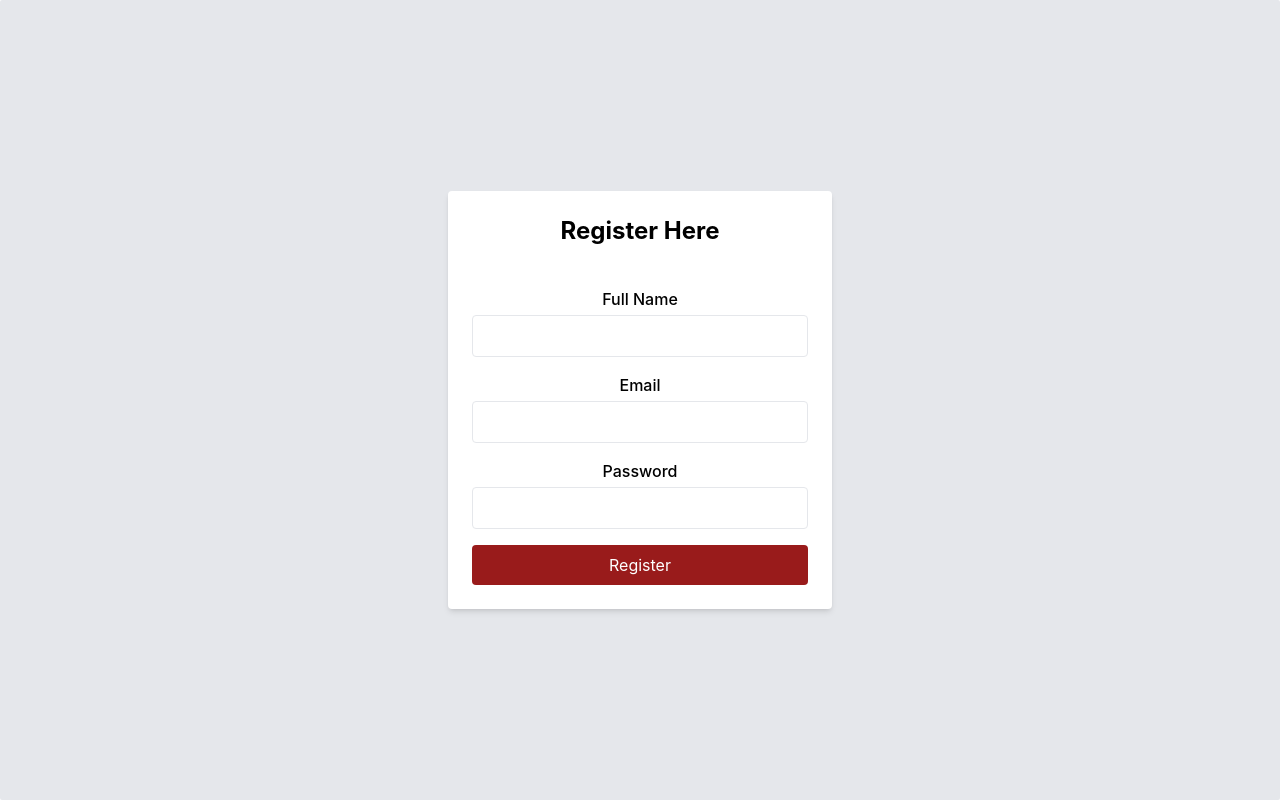
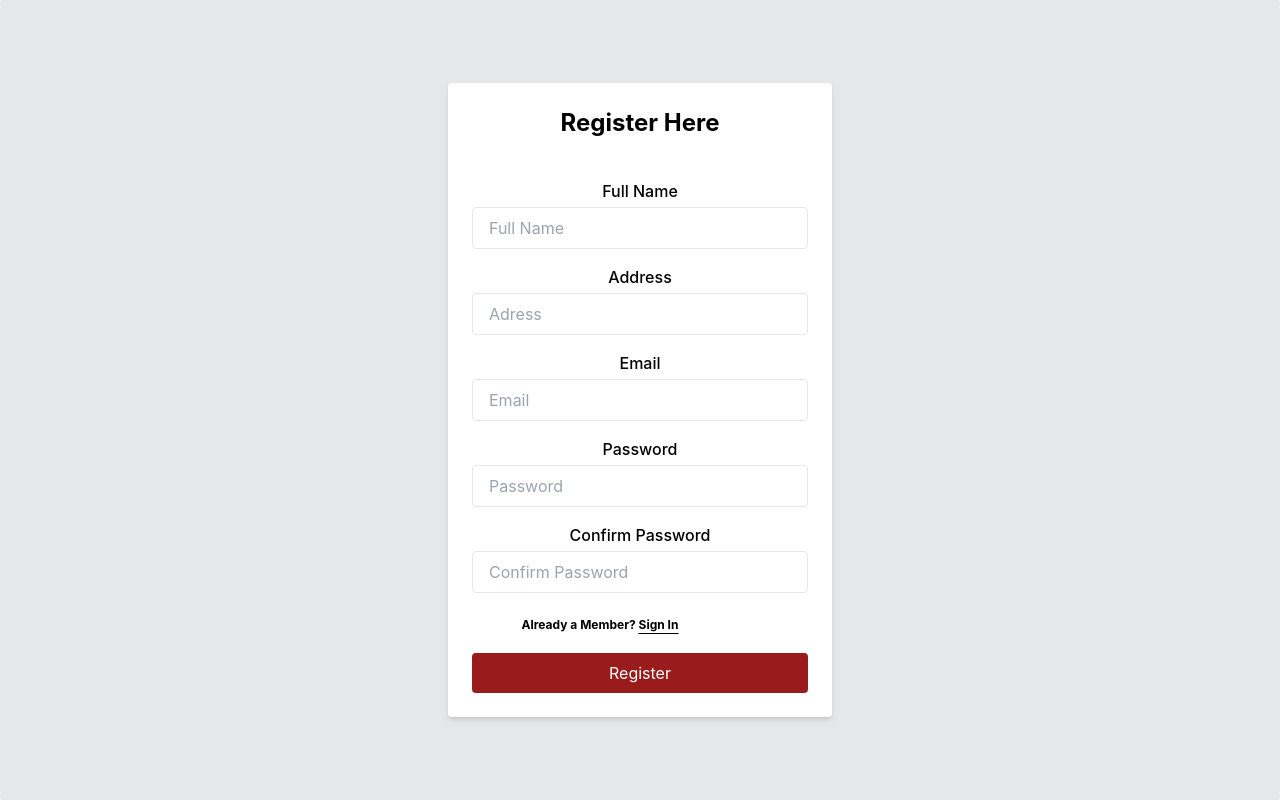
Before and after one commit to fariharahman2019/E-Commerce-Carts, a React (Create React App) app: page /SignUp in a window 1280 px wide. Built offline with nearby package versions, Linux system fonts and the light colour scheme; no server answers; the HTML template or start-up script is replaced by a standard one.

Commit message:
Sign Up Complete

```diff
--- a/src/components/SignUp/SignUp.js
+++ b/src/components/SignUp/SignUp.js
@@ -1,7 +1,9 @@
 import React, { useState } from 'react';
+import { Link } from 'react-router-dom';
 
 const SignUp = () => {
   const [fullName, setFullName] = useState('');
+  const [address, setAddress] = useState('');
   const [email, setEmail] = useState('');
   const [password, setPassword] = useState('');
   const [errors, setErrors] = useState({});
@@ -21,6 +23,10 @@ const SignUp = () => {
 
     if (!fullName.trim()) {
       newErrors.fullName = 'Full name is required';
+    }
+
+    if (!address.trim()) {
+      newErrors.address = 'Address is required';
     }
 
     if (!validateEmail(email)) {
@@ -46,6 +52,7 @@ const SignUp = () => {
           <label className="block mb-1 font-medium">Full Name</label>
           <input
             type="text"
+            placeholder='Full Name'
             className="w-full px-4 py-2 rounded border focus:ring focus:ring-blue-200"
             value={fullName}
             onChange={(e) => setFullName(e.target.value)}
@@ -53,9 +60,21 @@ const SignUp = () => {
           {errors.fullName && <p className="text-black mt-1">{errors.fullName}</p>}
         </div>
         <div className="mb-4">
+          <label className="block mb-1 font-medium">Address</label>
+          <input
+            type="text"
+            placeholder='Adress'
+            className="w-full px-4 py-2 rounded border focus:ring focus:ring-blue-200"
+            value={email}
+            onChange={(e) => setAddress(e.target.value)}
+          />
+          {errors.address && <p className="text-black mt-1">{errors.address}</p>}
+        </div>
+        <div className="mb-4">
           <label className="block mb-1 font-medium">Email</label>
           <input
             type="email"
+            placeholder='Email'
             className="w-full px-4 py-2 rounded border focus:ring focus:ring-blue-200"
             value={email}
             onChange={(e) => setEmail(e.target.value)}
@@ -66,12 +85,28 @@ const SignUp = () => {
           <label className="block mb-1 font-medium">Password</label>
           <input
             type="password"
+            placeholder='Password'
             className="w-full px-4 py-2 rounded border focus:ring focus:ring-blue-200"
             value={password}
             onChange={(e) => setPassword(e.target.value)}
           />
           {errors.password && <p className="text-red-500 mt-1">{errors.password}</p>}
         </div>
+        <div className="mb-4">
+          <label className="block mb-1 font-medium">Confirm Password</label>
+          <input
+            type="password"
+            placeholder='Confirm Password'
+            className="w-full px-4 py-2 rounded border focus:ring focus:ring-blue-200"
+            value={password}
+            onChange={(e) => setPassword(e.target.value)}
+          />
+          {errors.password && <p className="text-red-500 mt-1">{errors.password}</p>}
+        </div>
+        <div className='flex w-64 justify-center mb-5 mt-1 pt-2'>
+          <p className="text-xs text-center text-black font-bold">Already a Member? <span className="underline md:underline-offset-4"><Link to="/SignIn"> Sign In </Link></span></p>
+        </div>
+
         <button
           type="submit"
           className="w-full bg-red-800 text-white py-2 rounded hover:bg-red-900">
```
